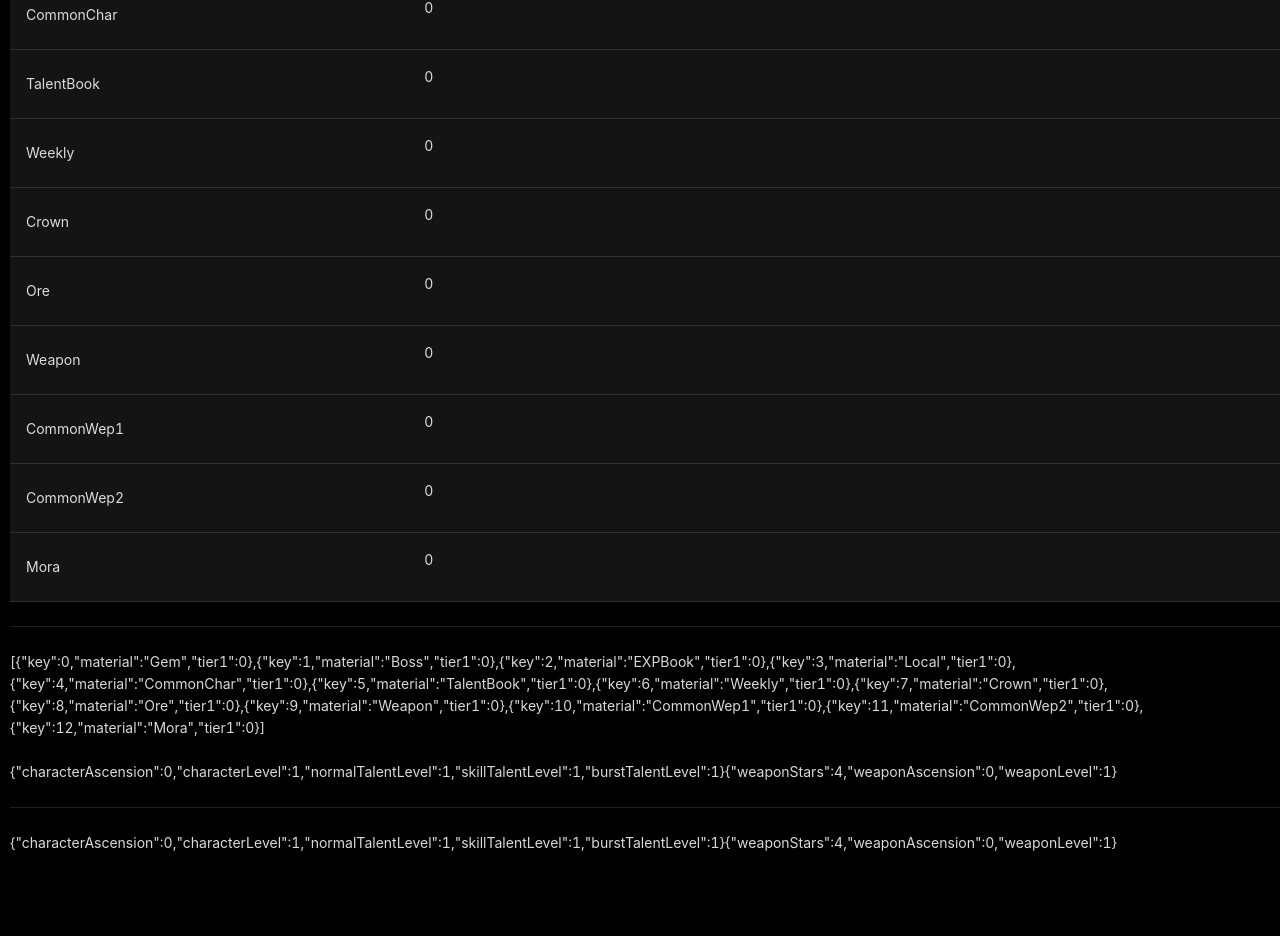
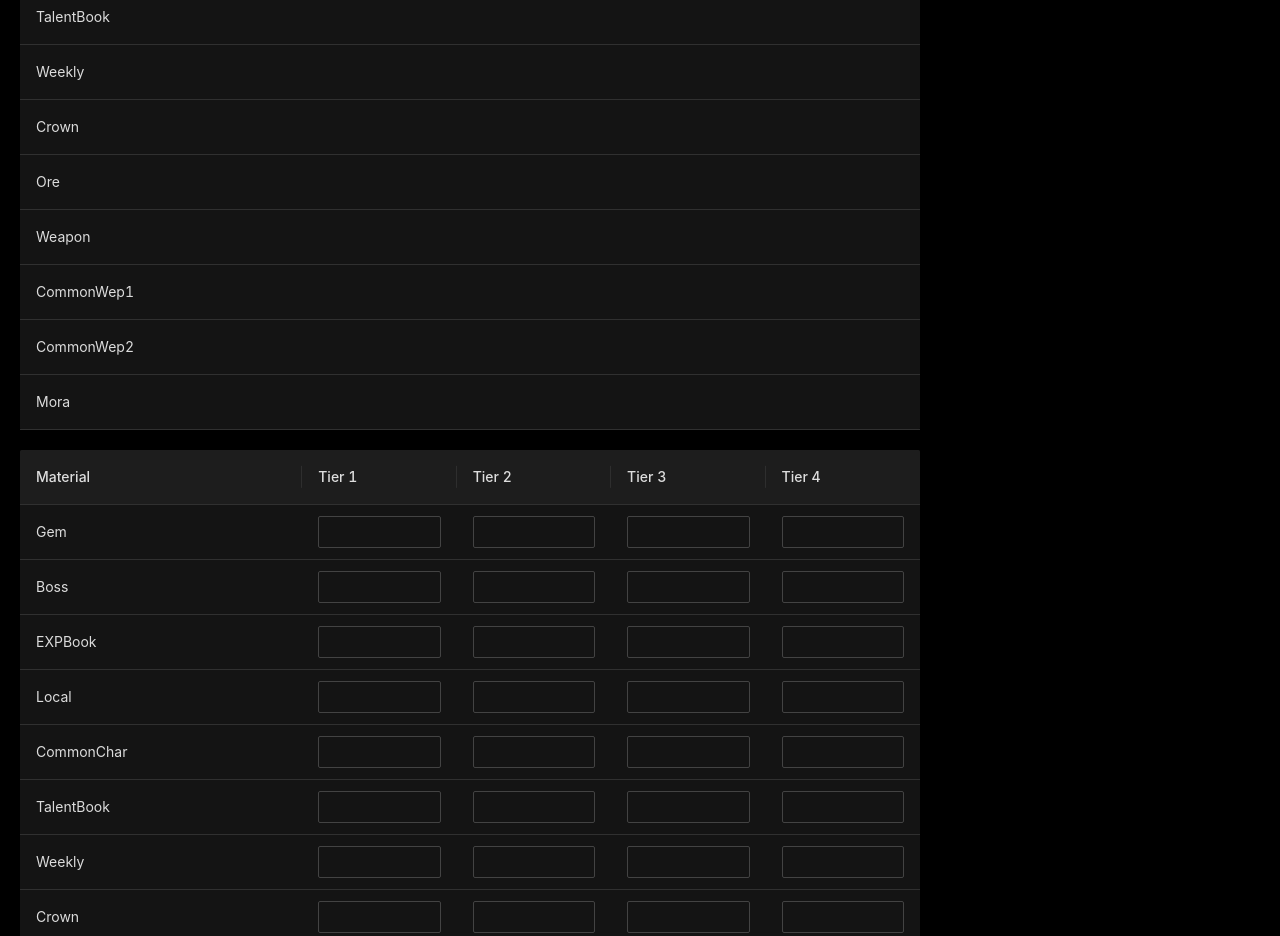
Before and after one commit to nguyentvan7/genshin-calculator, a React (Create React App) app: page / in a window 1280 px wide. Shown: the part 1130-2066 px from the top of the page. Before the commit the page ends 1984 px from the top, so only its background shows below. Built offline with nearby package versions, Linux system fonts and the light colour scheme.

Commit message:
Add initial editable table

```diff
--- a/src/App.css
+++ b/src/App.css
@@ -38,3 +38,38 @@
     transform: rotate(360deg);
   }
 }
+
+.editable-cell {
+  position: relative;
+}
+
+.editable-cell-value-wrap {
+  padding: 5px;
+  cursor: pointer;
+}
+
+.editable-row:hover .editable-cell-value-wrap {
+  padding: 4px 11px;
+  border: 1px solid #d9d9d9;
+  border-radius: 2px;
+}
+
+[data-theme='dark'] .editable-row:hover .editable-cell-value-wrap {
+  border: 1px solid #434343;
+}
+
+.ant-form-item-control-input-content {
+  width: 0;
+}
+
+.ant-input-number {
+  width: 100%;
+}
+
+#editable-cell {
+  padding: 11px 16px;
+}
+
+.editable-input {
+  margin: 0
+}
--- a/src/App.tsx
+++ b/src/App.tsx
@@ -1,13 +1,13 @@
 import React from 'react';
 import './App.css';
 import BuildForm from './BuildForm';
-import { DesiredTable, InventoryTable } from './MaterialTable';
+import { DesiredTable, generateBlankData, InventoryTable, MaterialTableData } from './MaterialTable';
 import { Divider } from 'antd';
 import { CharacterBuild } from './genshin/CharacterBuild';
 import { WeaponBuild } from './genshin/WeaponBuild';
 
 // Used to store and load state from localstorage.
-function useStoredState<Type>(defaultValue: Type, key: string) :[Type, React.Dispatch<React.SetStateAction<Type>>] {
+function useStoredState<Type>(defaultValue: Type, key: string): [Type, React.Dispatch<React.SetStateAction<Type>>] {
   const [state, setState] = React.useState<Type>(() => {
     const storedValue = window.localStorage.getItem(key);
     return storedValue !== null ? JSON.parse(storedValue) as Type : defaultValue;
@@ -26,6 +26,7 @@
   const [desiredWep, setDesiredWep] = useStoredState<WeaponBuild>(new WeaponBuild(), "desiredWep");
   const [currentChar, setCurrentChar] = useStoredState<CharacterBuild>(new CharacterBuild(), "currentChar");
   const [currentWep, setCurrentWep] = useStoredState<WeaponBuild>(new WeaponBuild(), "currentWep");
+  const [currentInv, setCurrentInv] = useStoredState<MaterialTableData[]>(generateBlankData() as MaterialTableData[], "currentInv");
 
   return (
     <div className="App">
@@ -37,9 +38,10 @@
       <BuildForm desired={false} char={currentChar} setChar={setCurrentChar} wep={currentWep} setWep={setCurrentWep}></BuildForm>
       <br></br>
       <Divider></Divider>
-      <DesiredTable desiredChar={desiredChar} desiredWep={desiredWep}></DesiredTable>
-      <Divider></Divider>
-      <InventoryTable></InventoryTable>
+      <div style={{ display: "flex", flexWrap: "wrap" }}>
+        <div style={{ margin: "10px", flex: '0 0 900px', width: "900px" }}><DesiredTable desiredChar={desiredChar} desiredWep={desiredWep}></DesiredTable></div>
+        <div style={{ margin: "10px", flex: '0 0 900px', width: "900px" }}><InventoryTable currentInv={currentInv} setCurrentInv={setCurrentInv}></InventoryTable></div>
+      </div>
       <br></br>
       {JSON.stringify(desiredChar)}
       {JSON.stringify(desiredWep)}
--- a/src/MaterialTable.tsx
+++ b/src/MaterialTable.tsx
@@ -1,10 +1,8 @@
-import { Table } from "antd";
-import React, { ReactElement } from "react";
+import { Form, FormInstance, InputNumber, Table } from "antd";
+import React, { ReactElement, useContext, useEffect, useRef } from "react";
 import { CharacterBuild } from "./genshin/CharacterBuild";
 import { WeaponBuild } from "./genshin/WeaponBuild";
-//const MaterialData = require("./Data.json");
 import MaterialData from "./Data.json";
-import { ColumnsType } from "antd/lib/table";
 
 type MaterialDataKey = keyof typeof MaterialData;
 type CharacterBuildKey = keyof CharacterBuild;
@@ -16,9 +14,11 @@
 }
 
 export interface InventoryTableProps {
+    currentInv: MaterialTableData[];
+    setCurrentInv: React.Dispatch<React.SetStateAction<MaterialTableData[]>>;
 }
 
-interface MaterialTableData {
+export interface MaterialTableData {
     key?: number;
     material: string;
     tier1: number;
@@ -43,7 +43,7 @@
     Mora
 }
 
-const columns: ColumnsType<object> = [
+const columns = [
     {
         title: "Material",
         dataIndex: "material",
@@ -54,26 +54,30 @@
         title: "Tier 1",
         dataIndex: "tier1",
         key: "tier 1",
-        render: value => <p>{value.toLocaleString()}</p>
+        editable: true,
+        render: (value:any) => value ? value.toLocaleString(): ""
     },
     {
         title: "Tier 2",
         dataIndex: "tier2",
-        key: "tier 2"
+        key: "tier 2",
+        editable: true,
     },
     {
         title: "Tier 3",
         dataIndex: "tier3",
-        key: "tier 3"
+        key: "tier 3",
+        editable: true,
     },
     {
         title: "Tier 4",
         dataIndex: "tier4",
-        key: "tier 4"
+        key: "tier 4",
+        editable: true,
     },
 ]
 
-function generateBlankData(): MaterialTableData[] {
+export function generateBlankData(): MaterialTableData[] {
     return Object.keys(Material).filter(key => !isNaN(Number(key))).map(val => {
         return { key: Number(val), material: Material[Number(val)], tier1: 0 }
     });
@@ -81,8 +85,6 @@
 
 function DesiredTable(props: DesiredTableProps): ReactElement {
     let data: MaterialTableData[] = generateBlankData();
-    console.log(Object.keys(props.desiredChar));
-    console.log(Object.keys(props.desiredWep));
 
     // Iterate over each character property.
     const charKeys: CharacterBuildKey[] = Object.keys(props.desiredChar) as CharacterBuildKey[];
@@ -110,6 +112,7 @@
         }
     }
 
+    // TODO: modularize this with above.
     // Iterate over each weapon property.
     const wepKeys: WeaponBuildKey[] = Object.keys(props.desiredWep) as WeaponBuildKey[];
     for (let index in wepKeys) {
@@ -143,18 +146,117 @@
     );
 }
 
-function InventoryTable(props: InventoryTableProps): ReactElement {
-    //const datum = generateDatum(Materials.Boss);
-    //let data = [datum];
-    //return (
-    //    <div>
-    //        <Table columns={columns} dataSource={data} pagination={false}></Table>
-    //    </div>
-    //);
-    //for (var k in MaterialData.CharacterLevel) {
-    //    console.log(k); //prints 20,40,50,60,70,80,90
-    //}
-    return(<div>{JSON.stringify(generateBlankData())}</div>);
+const EditableContext = React.createContext<FormInstance<any> | null>(null);
+
+interface EditableRowProps {
+    index: number;
 }
 
-export {DesiredTable, InventoryTable};
+const EditableRow: React.FC<EditableRowProps> = ({ index, ...props }) => {
+    const [form] = Form.useForm();
+    return (
+        <Form form={form} component={false}>
+            <EditableContext.Provider value={form}>
+                <tr className="editable-row" {...props} />
+            </EditableContext.Provider>
+        </Form>
+    );
+};
+
+interface EditableCellProps {
+    title: React.ReactNode;
+    editable: boolean;
+    children: React.ReactNode;
+    dataIndex: keyof MaterialTableData;
+    material: MaterialTableData;
+    saveHandler: (record: MaterialTableData) => void;
+}
+
+const EditableCell: React.FC<EditableCellProps> = ({
+    title,
+    editable,
+    children,
+    dataIndex,
+    material,
+    saveHandler,
+    ...restProps
+}) => {
+    const inputRef = useRef<HTMLInputElement>(null);
+    const form = useContext(EditableContext)!;
+    const firstLoad = useRef<boolean>(true);
+
+    useEffect(() => {
+        if (firstLoad.current) {
+            if (dataIndex && material[dataIndex]) {
+                form.setFieldsValue({ [dataIndex]: material[dataIndex] });
+            }
+            firstLoad.current = false;
+        }
+    }, [dataIndex, material, form]);
+
+    const save = async () => {
+        try {
+            const values = await form.validateFields();
+            saveHandler({ ...material, ...values });
+        } catch (errInfo) {
+            console.log('Save failed:', errInfo);
+        }
+    };
+
+    let childNode = children;
+    if (editable) {
+        childNode = (
+            <Form.Item className="editable-input" name={dataIndex}>
+                <InputNumber id={dataIndex + material.material}
+                    formatter={value => `${value}`.replace(/\B(?=(\d{3})+(?!\d))/g, ',')}
+                    parser={value => value ? value.replace(/\$\s?|(,*)/g, ''): ""}
+                    ref={inputRef} onChange={save} bordered={true} autoComplete="off"/>
+            </Form.Item>
+        );
+    }
+    return <td id="editable-cell" {...restProps}>{childNode}</td>;
+};
+
+function InventoryTable(props: InventoryTableProps): ReactElement {
+    const saveHandler = (row: MaterialTableData) => {
+        const newInv = [...props.currentInv];
+        const index = newInv.findIndex(item => row.key === item.key);
+        const material = newInv[index];
+        newInv.splice(index, 1, {
+            ...material,
+            ...row
+        });
+        props.setCurrentInv(newInv);
+    };
+
+    const editableComponents = {
+        body: {
+            row: EditableRow,
+            cell: EditableCell,
+        },
+    };
+
+    const editableColumns = columns.map(col => {
+        if (!col.editable) {
+            return col;
+        }
+        return {
+            ...col,
+            onCell: (material: MaterialTableData) => ({
+                        title: col.title,
+                        editable: col.editable ?? false,
+                        dataIndex: col.dataIndex,
+                        saveHandler: saveHandler,
+                        material: material,
+            }),
+        };
+    });
+
+    return (
+        <div>
+            <Table components={editableComponents} columns={editableColumns} dataSource={props.currentInv} pagination={false}></Table>
+        </div>
+    );
+}
+
+export { DesiredTable, InventoryTable };
```
